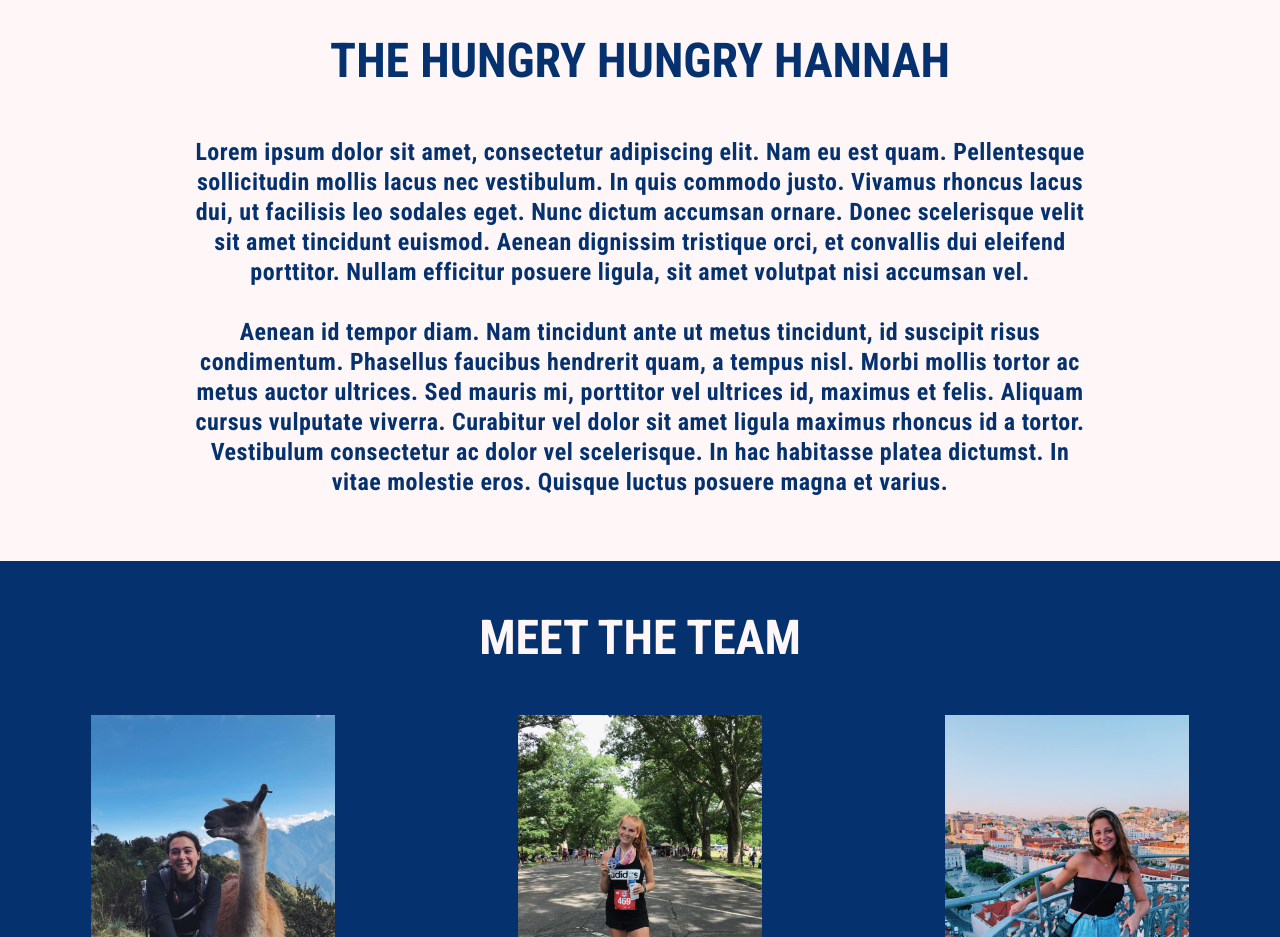
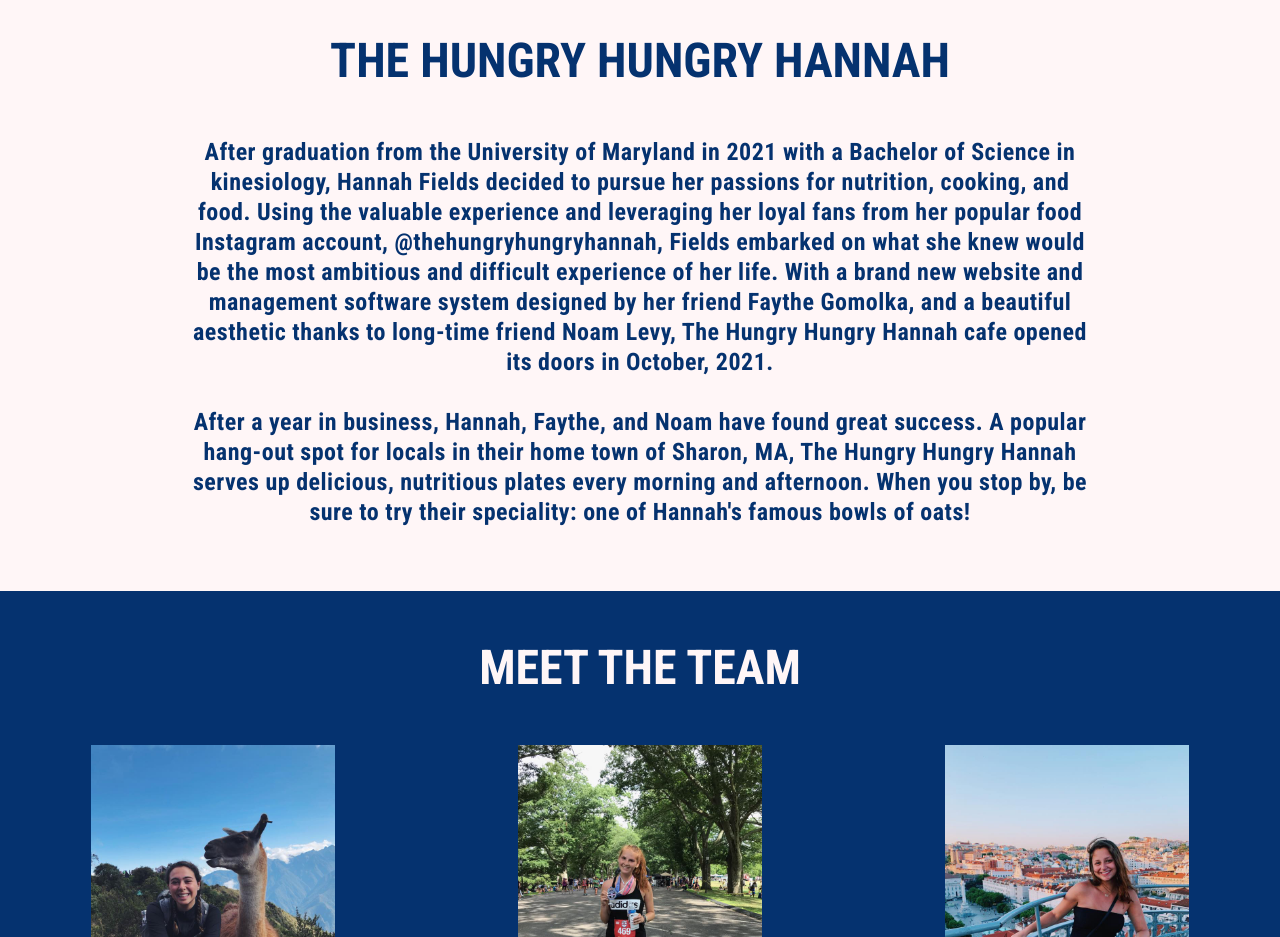
Before and after one commit to faythegomolka/TheHungryHungryHannah, a React (Create React App) app: page /about in a window 1280 px wide. Shown: the part 1080-2017 px from the top of the page. Built offline with nearby package versions, Linux system fonts and the light colour scheme.

Commit message:
descriptions

```diff
--- a/src/About.js
+++ b/src/About.js
@@ -12,9 +12,9 @@ class About extends Component {
     showModal: false,
     name: "",
     bio: "",
-    hannahBio: "LOREM ipsum dolor sit amet, consectetur adipiscing elit. Nam eu est quam. Pellentesque sollicitudin mollis lacus nec vestibulum. In quis commodo justo. Vivamus rhoncus lacus dui, ut facilisis leo sodales eget. Nunc dictum accumsan ornare. Donec scelerisque velit sit amet tincidunt euismod. Aenean dignissim tristique orci, et convallis dui eleifend porttitor. Nullam efficitur posuere ligula, sit amet volutpat nisi accumsan vel.",
-    noamBio: "Lorem ipsum dolor sit amet, consectetur adipiscing elit. Nam eu est quam. Pellentesque sollicitudin mollis lacus nec vestibulum. In quis commodo justo. Vivamus rhoncus lacus dui, ut facilisis leo sodales eget. Nunc dictum accumsan ornare. Donec scelerisque velit sit amet tincidunt euismod. Aenean dignissim tristique orci, et convallis dui eleifend porttitor. Nullam efficitur posuere ligula, sit amet volutpat nisi accumsan vel.",
-    faytheBio: "lorem ipsum dolor sit amet, consectetur adipiscing elit. Nam eu est quam. Pellentesque sollicitudin mollis lacus nec vestibulum. In quis commodo justo. Vivamus rhoncus lacus dui, ut facilisis leo sodales eget. Nunc dictum accumsan ornare. Donec scelerisque velit sit amet tincidunt euismod. Aenean dignissim tristique orci, et convallis dui eleifend porttitor. Nullam efficitur posuere ligula, sit amet volutpat nisi accumsan vel.",
+    hannahBio: "Hannah Fields, founder and head chef of The Hungry Hungry Hannah, was born and raised in Sharon, MA. After graduating from The University of Maryland (Go Terps!) in 2021, Hannah recruited Noam and Faythe to help her open The Hungry Hungry Hannah Cafe in their home town. When she's not at the cafe, catch Hannah running a half marathon, watching Grey's Anatomy, or eating one of her famous bowls of oats.",
+    noamBio: "Noam Levy, also born and raised in Sharon, MA, put her great eye for design to good use while opening The Hungry Hungry Hannah. With her natural artistic abilities and skill for graphic design, Noam was able to craft everything from the cafe's menu to its beautiful interior. In her free time, Noam can be found learning TikTok dances, doodling, or arguing with her best friend, Sabrina Barron.",
+    faytheBio: "Faythe Gomolka, the tech head of the cafe, put her business and computer science degree to use to help Hannah open The Hungry Hungry Hannah. After developing the cafe's website, Faythe continues to manage all of the technology for the restaurant, as well as other business operations. Aside from coding, Faythe also loves to travel and spend time outdoors.",
   }
 
   showModal = (name) => {
@@ -36,19 +36,21 @@ class About extends Component {
           <body className="About-body">
             <h3 className="Body-header">THE HUNGRY HUNGRY HANNAH</h3>
             <p className="Body-text">
-            Lorem ipsum dolor sit amet, consectetur adipiscing elit. Nam eu est quam.
-            Pellentesque sollicitudin mollis lacus nec vestibulum. In quis commodo justo.
-            Vivamus rhoncus lacus dui, ut facilisis leo sodales eget. Nunc dictum accumsan ornare.
-            Donec scelerisque velit sit amet tincidunt euismod. Aenean dignissim tristique orci,
-            et convallis dui eleifend porttitor. Nullam efficitur posuere ligula, sit amet volutpat nisi accumsan vel.
+            After graduation from the University of Maryland in 2021 with a Bachelor of Science
+            in kinesiology, Hannah Fields decided to pursue her passions for nutrition, cooking,
+            and food. Using the valuable experience and leveraging her loyal fans from her popular
+            food Instagram account, @thehungryhungryhannah, Fields embarked on what she knew
+            would be the most ambitious and difficult experience of her life. With a brand new website and
+            management software system designed by her friend Faythe Gomolka, and a beautiful
+            aesthetic thanks to long-time friend Noam Levy, The Hungry Hungry Hannah cafe
+            opened its doors in October, 2021.
             <br/>
             <br/>
-            Aenean id tempor diam. Nam tincidunt ante ut metus tincidunt,
-            id suscipit risus condimentum. Phasellus faucibus hendrerit quam, a tempus nisl.
-            Morbi mollis tortor ac metus auctor ultrices. Sed mauris mi, porttitor vel ultrices id, maximus et felis.
-            Aliquam cursus vulputate viverra. Curabitur vel dolor sit amet ligula maximus rhoncus id a tortor.
-            Vestibulum consectetur ac dolor vel scelerisque. In hac habitasse platea dictumst.
-            In vitae molestie eros. Quisque luctus posuere magna et varius.
+            After a year in business, Hannah, Faythe, and Noam have found great success.
+            A popular hang-out spot for locals in their home town of Sharon, MA, The
+            Hungry Hungry Hannah serves up delicious, nutritious plates every morning
+            and afternoon. When you stop by, be sure to try their speciality: one of
+            Hannah's famous bowls of oats!
             </p>
           </body>
           <body className="Team-body">
```
